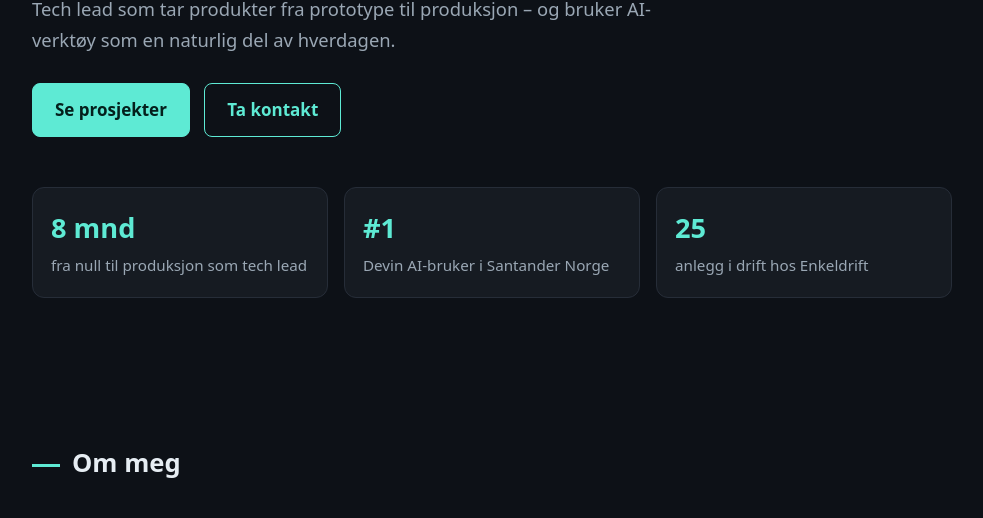
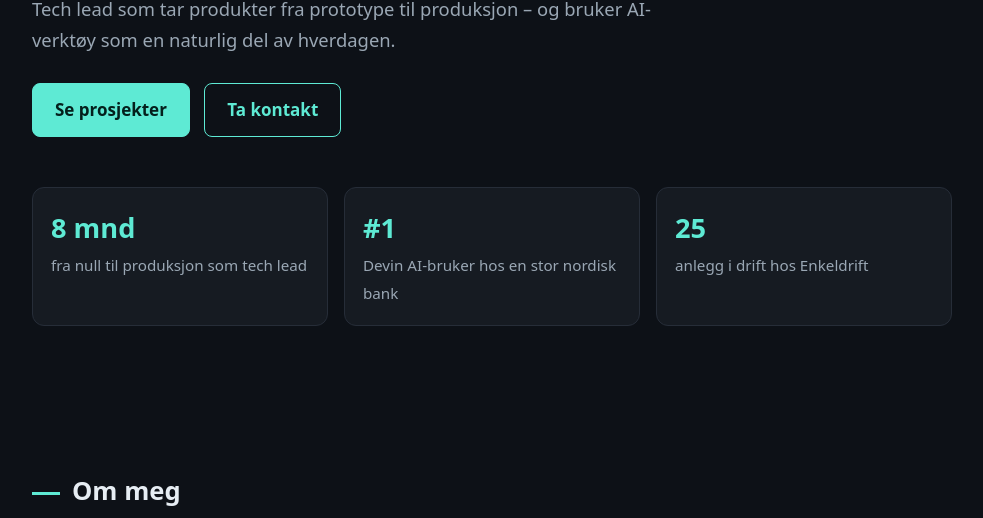
Before and after one commit to pettersandvand/portfolio, a plain HTML site: page index.html in a window 1280 px wide. Shown: the part 280-798 px from the top of the page, without its empty margins (148-1131 px from the left). Drawn offline with Linux system fonts and the light colour scheme.

Commit message:
Remove client name from stats
Co-Authored-By: Claude Sonnet 5.5 <noreply@anthropic.com>

```diff
--- a/index.html
+++ b/index.html
@@ -84,7 +84,7 @@ footer{border-top:1px solid var(--border);padding:28px 0;color:var(--muted);font
     <a class="btn ghost" href="#contact">Ta kontakt</a>
     <div class="stats">
       <div class="stat"><strong>8 mnd</strong><span>fra null til produksjon som tech lead</span></div>
-      <div class="stat"><strong>#1</strong><span>Devin AI-bruker i Santander Norge</span></div>
+      <div class="stat"><strong>#1</strong><span>Devin AI-bruker hos en stor nordisk bank</span></div>
       <div class="stat"><strong>25</strong><span>anlegg i drift hos Enkeldrift</span></div>
     </div>
   </div>
```
